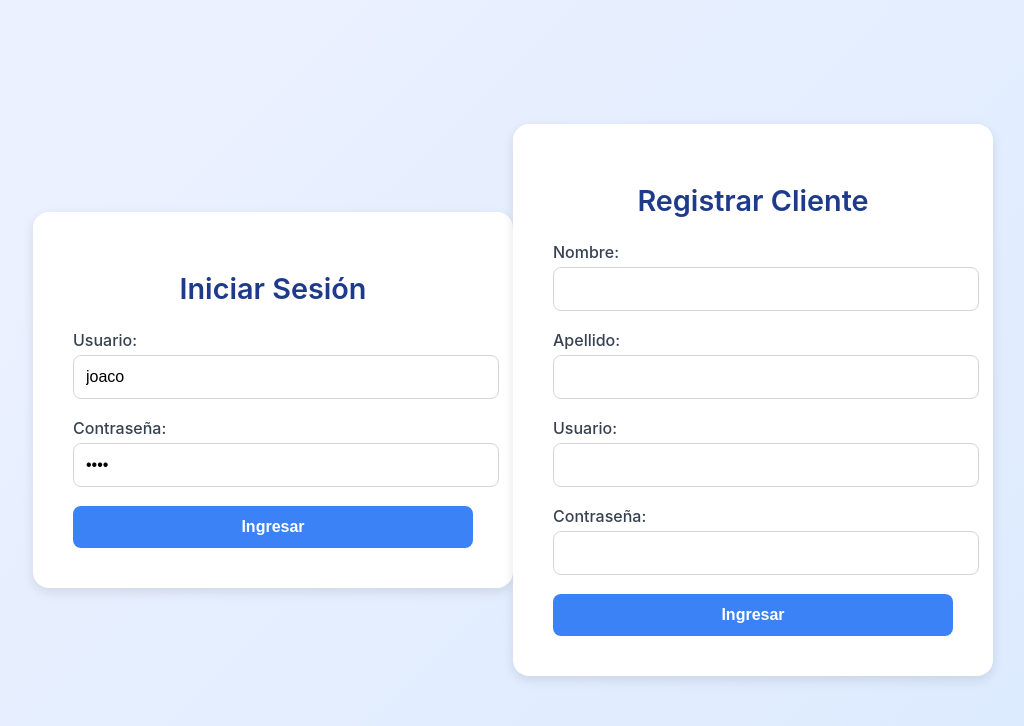
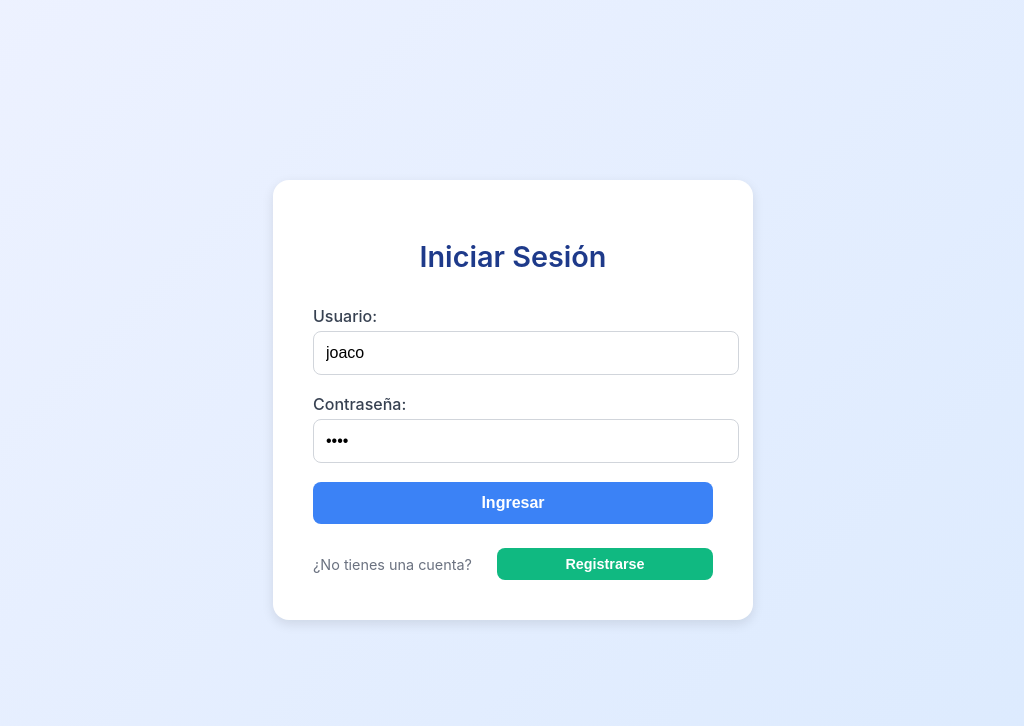
Before and after one commit to joaquin565656/obligatorioP1, a website: page index.html in a window 1280 px wide. Shown: the whole page, without its empty margins (127-1151 px from the left). Drawn offline with Linux system fonts and the light colour scheme.

Commit message:
Se mejora login y registro usuario

```diff
--- a/estilos/estilos.css
+++ b/estilos/estilos.css
@@ -18,8 +18,32 @@
       max-width: 400px;
       text-align: center;
       animation: fadeIn 0.5s ease-in-out;
+      display: flex;
+      flex-direction: column;
+      gap: 0.5rem;
     }
-
+    .contenedorBtnRegistrarse{
+      display: flex;
+      margin-top: 1rem;
+    }
+    .lblRegistrarse{
+      flex: 1;
+      text-align: left;
+      color: #6b7280;
+      font-size: 0.9rem;
+      align-self: center;
+    }
+    .btnRegistrarse{
+      flex: 1;
+      padding: 0.5rem 1rem;
+      background-color: #10b981;
+      color: white;
+      border: none;
+      border-radius: 8px;
+      font-size: 0.9rem;
+      cursor: pointer;
+      transition: background 0.2s ease, transform 0.1s ease;
+    }
     @keyframes fadeIn {
       from { opacity: 0; transform: translateY(10px); }
       to { opacity: 1; transform: translateY(0); }
@@ -58,7 +82,7 @@
     }
 
     /* ---------- BOTÓN ---------- */
-    form button {
+    button {
       background-color: #3b82f6;
       color: white;
       border: none;
@@ -81,6 +105,7 @@
     }
 
 
-    .contenedor__seccionAdmin{
+    .contenedor__seccionAdmin,
+    .contenedorRegistroCliente{
       display: none;
     }
--- a/index.html
+++ b/index.html
@@ -12,7 +12,7 @@
 
     <div class="seccion contenedorLogin" id="contenedorLogin">
         <h1>Iniciar Sesión</h1>
-        <form id="loginAdministrador">
+        <form id="login">
             <label for="username">Usuario:</label>
             <input type="text" id="username" required value="joaco">
 
@@ -21,6 +21,10 @@
 
             <button type="button" onclick="login()">Ingresar</button>
         </form>
+        <div class="contenedorBtnRegistrarse">
+            <label class="lblRegistrarse">¿No tienes una cuenta?</label>
+            <button type="button" onclick="mostrarSeccion('contenedorRegistro')" class="btnRegistrarse">Registrarse</button>
+        </div>
     </div>
 
     <div class="seccion contenedorRegistroCliente contenedorLogin" id="contenedorRegistro">
@@ -36,8 +40,12 @@
             <label for="password">Contraseña:</label>
             <input type="password" id="password" required >
 
-            <button type="button" onclick="registrarCliente()">Ingresar</button>
+            <button type="button" onclick="registrarCliente()">Crear Cuenta</button>
         </form>
+        <div class="contenedorBtnRegistrarse">
+            <label class="lblRegistrarse">¿Ya tienes una cuenta?</label>
+            <button type="button" onclick="mostrarSeccion('contenedorLogin')" class="btnRegistrarse">Iniciar Sesión</button>
+        </div>
     </div>
 
     <div class="seccion contenedor__seccionAdmin" id="seccionAdmin">
--- a/js/clases.js
+++ b/js/clases.js
@@ -12,13 +12,13 @@ class Sistema {
         this.usuarioLogueado = null;
     }
 
-    existeUsuario(user,pass){
+    existeUsuarioyContrasenia(user,pass){
     let clientes = this.listaDeClientes;
     let administradores = this.listaDeAdministradores;
     let usuarioEncontrado = null;
     for (let i = 0; i < clientes.length; i++) {
         let cliente = clientes[i];
-        if (cliente.nombreUsuario === user && cliente.password === pass) {
+        if (cliente.nombreUsuario.toLowerCase() === user.toLowerCase() && cliente.password === pass) {
             usuarioEncontrado = cliente;
             return 1; //Usuario tipo cliente
         }
@@ -26,7 +26,7 @@ class Sistema {
 
         for (let i = 0; i < administradores.length; i++) {
             let admin = administradores[i];
-            if (admin.nombreUsuario === user && admin.password === pass) {
+            if (admin.nombreUsuario.toLowerCase() === user.toLowerCase() && admin.password === pass) {
                 usuarioEncontrado = admin;
                 return 0; //Usuario tipo administrador
         }
--- a/js/code.js
+++ b/js/code.js
@@ -14,7 +14,7 @@ function login() {
   let username = document.getElementById("username").value;
   let password = document.getElementById("password").value;
 
-  let usuario = sistema.existeUsuario(username, password);
+  let usuario = sistema.existeUsuarioyContrasenia(username, password);
   if(usuario == 0) {
     alert("Login exitoso como administrador");
     sistema.guardarUsuarioLogueado(username);
@@ -67,6 +67,7 @@ function registrarCliente() {
     }
     sistema.crearCliente(nombre, apellido, usuario, password);
     alert("Cliente registrado exitosamente");
+    mostrarSeccion("contenedorLogin");
     form.reset();
 
 }
```
